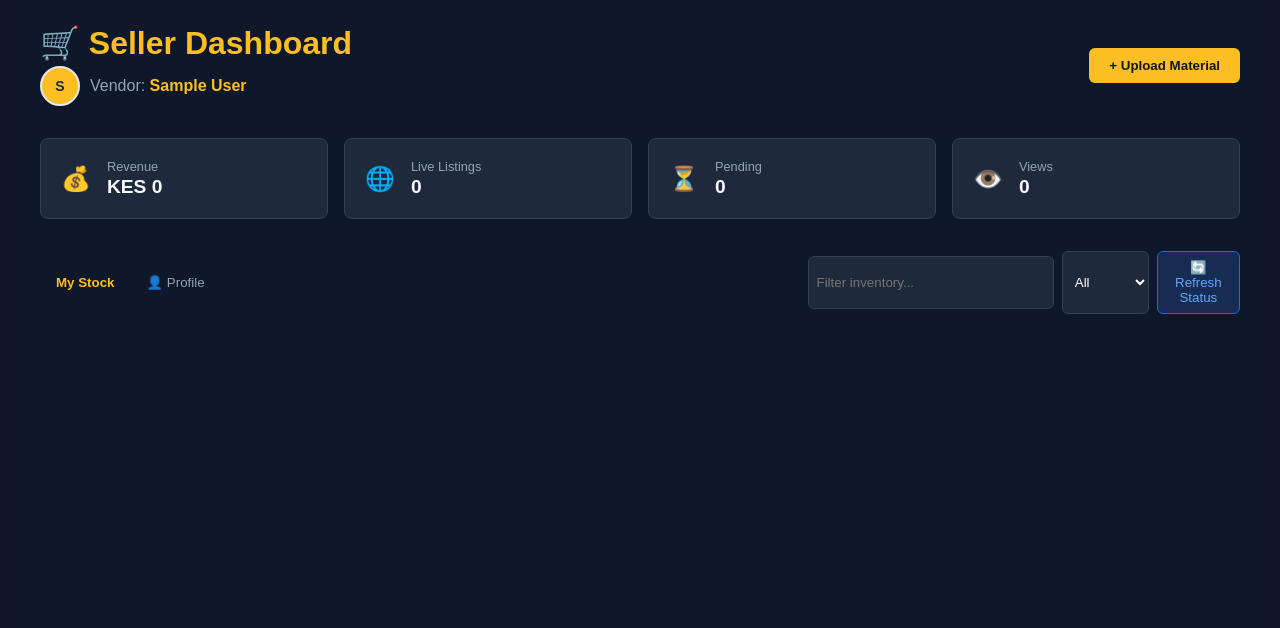
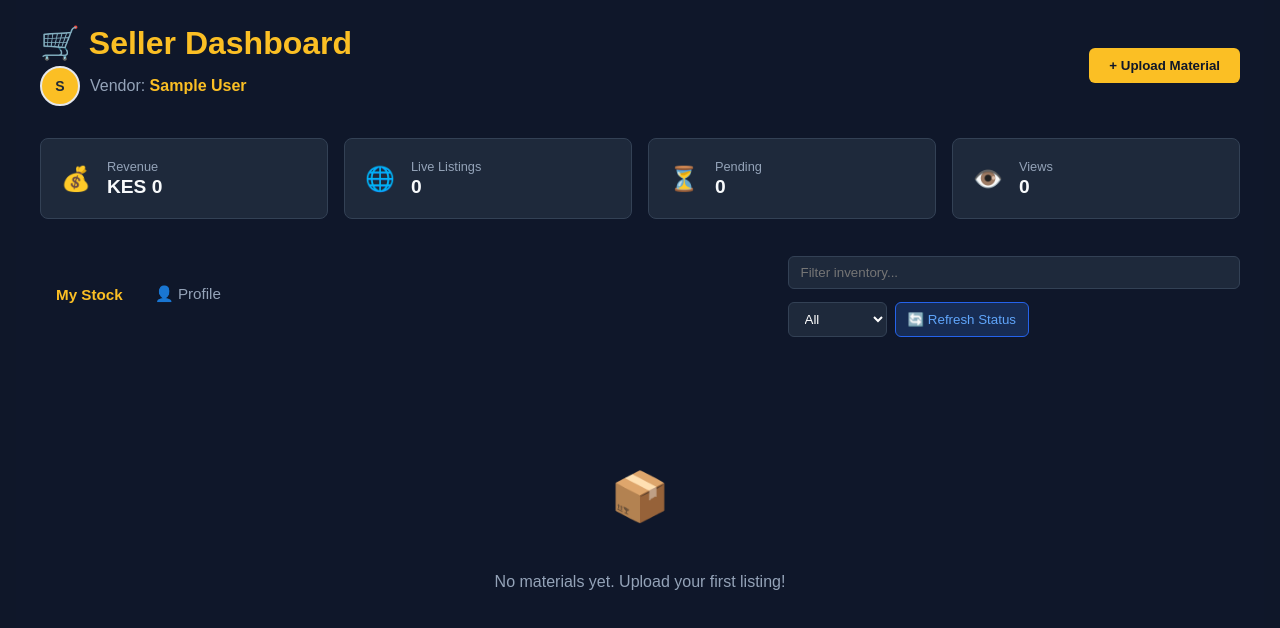
Before and after one commit to richard254120/axx-spaces-frontend, a React (Vite) app: page /seller-dashboard in a window 1280 px wide. Shown: the top 628 px of the page. Built offline with nearby package versions, Linux system fonts and the light colour scheme; sample sign-in values are in the browser's storage.

Commit message:
Force update

```diff
--- a/src/pages/SellerDashboard.jsx
+++ b/src/pages/SellerDashboard.jsx
@@ -16,11 +16,21 @@ const COUNTIES = [
 const CATEGORIES = ["Construction Materials","Furniture","Appliances","Electronics","Tools","Other"];
 const CONDITIONS = ["Like New","Good","Fair","Poor"];
 
+// ✅ FIXED: "active" is the single live status. "approved" alias added for any
+//    legacy documents already in the DB that were saved with the old status value.
 const STATUS_COLORS = {
-  pending: { bg: "rgba(251,191,36,0.15)", color: "#fbbf24", label: "⏳ Pending Approval" },
-  active: { bg: "rgba(34,197,94,0.15)", color: "#22c55e", label: "✅ Live" },
-  sold: { bg: "rgba(148,163,184,0.15)", color: "#94a3b8", label: "🏷️ Sold" },
-  archived: { bg: "rgba(239,68,68,0.15)", color: "#ef4444", label: "❌ Rejected" },
+  pending:  { bg: "rgba(251,191,36,0.15)",  color: "#fbbf24", label: "⏳ Pending Approval" },
+  active:   { bg: "rgba(34,197,94,0.15)",   color: "#22c55e", label: "✅ Live" },
+  approved: { bg: "rgba(34,197,94,0.15)",   color: "#22c55e", label: "✅ Live" }, // legacy alias
+  sold:     { bg: "rgba(148,163,184,0.15)", color: "#94a3b8", label: "🏷️ Sold" },
+  archived: { bg: "rgba(239,68,68,0.15)",   color: "#ef4444", label: "❌ Rejected" },
+};
+
+// ✅ Helper: normalise status so "approved" (old DB docs) shows the same as "active"
+const resolveStatus = (material) => {
+  const raw = material.status || "pending";
+  if (raw === "approved") return "active"; // treat legacy value as active
+  return raw;
 };
 
 export default function SellerDashboard() {
@@ -59,12 +69,14 @@ export default function SellerDashboard() {
 
   useEffect(() => {
     if (materials.length > 0) {
+      // ✅ FIXED: count live items using resolveStatus so both "active" and
+      //    legacy "approved" documents are counted correctly.
       const earnings = materials
-        .filter(m => m.status === "sold")
+        .filter(m => resolveStatus(m) === "sold")
         .reduce((sum, item) => sum + ((item.price || 0) * (item.quantity || 1)), 0);
 
-      const live = materials.filter(m => m.status === "active" || m.isVerified === true).length;
-      const pending = materials.filter(m => m.status === "pending" && !m.isVerified).length;
+      const live = materials.filter(m => resolveStatus(m) === "active").length;
+      const pending = materials.filter(m => resolveStatus(m) === "pending").length;
       const views = materials.reduce((sum, item) => sum + (item.views || 0), 0);
 
       setStats({ totalEarnings: earnings, liveItems: live, pendingReview: pending, totalViews: views });
@@ -138,10 +150,11 @@ export default function SellerDashboard() {
     fetchMyMaterials(token);
   };
 
+  // ✅ FIXED: use resolveStatus so filter dropdown works correctly for both
+  //    "active" (new) and "approved" (legacy) documents.
   const filteredMaterials = materials.filter((m) => {
     const matchesSearch = (m.title || "").toLowerCase().includes(searchQuery.toLowerCase());
-    let currentStatus = m.status || "pending";
-    if (m.isVerified && currentStatus === "pending") currentStatus = "active";
+    const currentStatus = resolveStatus(m);
     return matchesSearch && (statusFilter === "all" ? true : currentStatus === statusFilter);
   });
 
@@ -177,12 +190,20 @@ export default function SellerDashboard() {
         </div>
         {view === "listings" && (
           <div style={s.filterGroup}>
-            <input type="text" placeholder="Filter inventory..." value={searchQuery} onChange={(e) => setSearchQuery(e.target.value)} style={s.searchBar} />
+            <input
+              type="text"
+              placeholder="Filter inventory..."
+              value={searchQuery}
+              onChange={(e) => setSearchQuery(e.target.value)}
+              style={s.searchBar}
+            />
+            {/* ✅ FIXED: dropdown values now match resolveStatus() output ("active" not "approved") */}
             <select value={statusFilter} onChange={(e) => setStatusFilter(e.target.value)} style={s.statusDropdown}>
               <option value="all">All</option>
               <option value="active">Live</option>
               <option value="pending">Pending</option>
               <option value="sold">Sold</option>
+              <option value="archived">Rejected</option>
             </select>
             <button style={s.refreshBtn} onClick={() => fetchMyMaterials(token)}>🔄 Refresh Status</button>
           </div>
@@ -197,30 +218,59 @@ export default function SellerDashboard() {
           onUpdated={(u) => u && setSeller(u)}
         />
       ) : view === "listings" ? (
+        loading ? (
+          <div style={s.loadingBox}>
+            <div className="spinner"></div>
+            <p style={{ color: "#94a3b8", marginTop: "12px" }}>Loading your inventory...</p>
+          </div>
+        ) : filteredMaterials.length === 0 ? (
+          <div style={s.emptyBox}>
+            <p style={{ fontSize: "3rem" }}>📦</p>
+            <p style={{ color: "#94a3b8" }}>
+              {materials.length === 0
+                ? "No materials yet. Upload your first listing!"
+                : "No materials match your current filter."}
+            </p>
+          </div>
+        ) : (
           <div style={s.grid}>
             {filteredMaterials.map((m) => {
-            const currentStatus = m.isVerified && m.status === "pending" ? "active" : (m.status || "pending");
+              // ✅ FIXED: use resolveStatus so the card badge always shows correctly
+              const currentStatus = resolveStatus(m);
               const st = STATUS_COLORS[currentStatus] || STATUS_COLORS.pending;
               return (
                 <div key={m._id} style={s.card}>
                   <div style={s.cardImg}>
-                  {m.images?.[0] ? <img src={m.images[0]} alt="" style={s.img} /> : <div style={s.noImg}>📷 No Image</div>}
-                  <span style={{ ...s.statusBadge, background: st.bg, color: st.color }}>{st.label}</span>
+                    {m.images?.[0]
+                      ? <img src={m.images[0]} alt="" style={s.img} />
+                      : <div style={s.noImg}>📷 No Image</div>
+                    }
+                    <span style={{ ...s.statusBadge, background: st.bg, color: st.color }}>
+                      {st.label}
+                    </span>
                   </div>
                   <div style={s.cardBody}>
                     <h3 style={s.cardTitle}>{m.title}</h3>
                     <p style={s.cardPrice}>KES {m.price?.toLocaleString()}</p>
-                  <p style={s.cardMeta}>Qty: {m.quantity} • Location: {m.location}</p>
+                    <p style={s.cardMeta}>Qty: {m.quantity} • {m.location}, {m.county}</p>
                     <div style={s.cardBtns}>
-                    {currentStatus === "active" && <button style={s.soldBtn} onClick={() => handleMarkSold(m._id)}>Mark Sold</button>}
-                    <button style={s.deleteBtn} onClick={() => handleDelete(m._id)}>Delete</button>
+                      {currentStatus === "active" && (
+                        <button style={s.soldBtn} onClick={() => handleMarkSold(m._id)}>
+                          Mark Sold
+                        </button>
+                      )}
+                      <button style={s.deleteBtn} onClick={() => handleDelete(m._id)}>
+                        Delete
+                      </button>
                     </div>
                   </div>
                 </div>
               );
             })}
           </div>
+        )
       ) : (
+        /* ============ UPLOAD FORM ============ */
         <div style={s.formBox}>
           {error && <div style={s.errorMsg}>{error}</div>}
           {success && <div style={s.successMsg}>{success}</div>}
@@ -230,6 +280,9 @@ export default function SellerDashboard() {
               <option value="">Select Category</option>
               {CATEGORIES.map(c => <option key={c} value={c}>{c}</option>)}
             </select>
+            <select name="condition" value={form.condition} onChange={handleChange} style={s.input}>
+              {CONDITIONS.map(c => <option key={c} value={c}>{c}</option>)}
+            </select>
             <input name="price" type="number" placeholder="Price (KES)" value={form.price} onChange={handleChange} style={s.input} />
             <input name="quantity" type="number" placeholder="Quantity" value={form.quantity} onChange={handleChange} style={s.input} />
             <input name="location" placeholder="Specific Area (e.g. Westlands)" value={form.location} onChange={handleChange} style={s.input} />
@@ -237,10 +290,31 @@ export default function SellerDashboard() {
               <option value="">Select County</option>
               {COUNTIES.map(c => <option key={c} value={c}>{c}</option>)}
             </select>
-            <textarea name="description" placeholder="Description Details" value={form.description} onChange={handleChange} style={{ ...s.input, gridColumn: "1/-1" }} />
-            <input type="file" multiple accept="image/*" onChange={handleImages} style={{ ...s.input, gridColumn: "1/-1" }} />
+            <textarea
+              name="description"
+              placeholder="Description Details"
+              value={form.description}
+              onChange={handleChange}
+              rows={4}
+              style={{ ...s.input, gridColumn: "1/-1", resize: "vertical" }}
+            />
+            <div style={{ gridColumn: "1/-1" }}>
+              <label style={{ color: "#94a3b8", fontSize: "0.85rem", display: "block", marginBottom: "6px" }}>
+                Images (at least one required)
+              </label>
+              <input type="file" multiple accept="image/*" onChange={handleImages} style={{ ...s.input }} />
+              {previews.length > 0 && (
+                <div style={s.previews}>
+                  {previews.map((p, i) => (
+                    <img key={i} src={p} alt="" style={s.previewImg} />
+                  ))}
                 </div>
-          <button style={s.submitBtn} onClick={handleSubmit} disabled={submitLoading}>{submitLoading ? "Processing..." : "Publish Material"}</button>
+              )}
+            </div>
+          </div>
+          <button style={s.submitBtn} onClick={handleSubmit} disabled={submitLoading}>
+            {submitLoading ? "Publishing..." : "Publish Material"}
+          </button>
         </div>
       )}
     </div>
@@ -249,7 +323,7 @@ export default function SellerDashboard() {
 
 const s = {
   page: { maxWidth: "1200px", margin: "0 auto", padding: "24px", background: "#0f172a", minHeight: "100vh", fontFamily: "sans-serif", color: "#f8fafc" },
-  topBar: { display: "flex", justifyContent: "space-between", alignItems: "center", marginBottom: "32px" },
+  topBar: { display: "flex", justifyContent: "space-between", alignItems: "center", marginBottom: "32px", flexWrap: "wrap", gap: "12px" },
   topTitle: { margin: 0, color: "#fbbf24" },
   topSub: { margin: "4px 0 0 0", color: "#94a3b8" },
   uploadBtn: { padding: "10px 20px", background: "#fbbf24", color: "#0f172a", border: "none", borderRadius: "6px", fontWeight: "bold", cursor: "pointer" },
@@ -260,17 +334,17 @@ const s = {
   statVal: { fontSize: "1.2rem", fontWeight: "bold", marginTop: "2px" },
   controlsRow: { display: "flex", justifyContent: "space-between", alignItems: "center", marginBottom: "24px", flexWrap: "wrap", gap: "12px" },
   tabs: { display: "flex" },
-  tab: { padding: "8px 16px", background: "transparent", border: "none", color: "#94a3b8", cursor: "pointer" },
+  tab: { padding: "8px 16px", background: "transparent", border: "none", color: "#94a3b8", cursor: "pointer", fontSize: "0.95rem" },
   activeTab: { color: "#fbbf24", fontWeight: "bold" },
-  filterGroup: { display: "flex", gap: "8px" },
-  searchBar: { padding: "8px", background: "#1e293b", border: "1px solid #334155", borderRadius: "6px", color: "#fff" },
-  statusDropdown: { padding: "8px", background: "#1e293b", border: "1px solid #334155", borderRadius: "6px", color: "#fff" },
+  filterGroup: { display: "flex", gap: "8px", flexWrap: "wrap" },
+  searchBar: { padding: "8px 12px", background: "#1e293b", border: "1px solid #334155", borderRadius: "6px", color: "#fff" },
+  statusDropdown: { padding: "8px 12px", background: "#1e293b", border: "1px solid #334155", borderRadius: "6px", color: "#fff" },
   refreshBtn: { padding: "8px 12px", background: "rgba(59,130,246,0.2)", color: "#60a5fa", border: "1px solid #2563eb", borderRadius: "6px", cursor: "pointer" },
   grid: { display: "grid", gridTemplateColumns: "repeat(auto-fill, minmax(260px, 1fr))", gap: "24px" },
   card: { background: "#1e293b", border: "1px solid #334155", borderRadius: "8px", overflow: "hidden" },
   cardImg: { position: "relative", height: "160px", background: "#0f172a" },
   img: { width: "100%", height: "100%", objectFit: "cover" },
-  noImg: { height: "100%", display: "flex", alignItems: "center", justifyContent: "center", color: "#475569" },
+  noImg: { height: "100%", display: "flex", alignItems: "center", justifyContent: "center", color: "#475569", fontSize: "2rem" },
   statusBadge: { position: "absolute", top: "8px", left: "8px", padding: "4px 8px", borderRadius: "4px", fontSize: "0.75rem", fontWeight: "bold" },
   cardBody: { padding: "16px" },
   cardTitle: { margin: "0 0 8px 0", fontSize: "1rem" },
@@ -281,12 +355,19 @@ const s = {
   deleteBtn: { flex: 1, padding: "6px", background: "rgba(239,68,68,0.2)", color: "#f87171", border: "1px solid #ef4444", borderRadius: "4px", cursor: "pointer" },
   formBox: { background: "#1e293b", padding: "24px", borderRadius: "8px", border: "1px solid #334155" },
   formGrid: { display: "grid", gridTemplateColumns: "1fr 1fr", gap: "16px", marginBottom: "20px" },
-  input: { width: "100%", padding: "10px", background: "#0f172a", border: "1px solid #334155", borderRadius: "6px", color: "#fff" },
-  submitBtn: { padding: "10px 24px", background: "#fbbf24", color: "#0f172a", border: "none", borderRadius: "6px", fontWeight: "bold", cursor: "pointer" },
+  input: { width: "100%", padding: "10px", background: "#0f172a", border: "1px solid #334155", borderRadius: "6px", color: "#fff", boxSizing: "border-box", fontFamily: "sans-serif" },
+  submitBtn: { padding: "10px 24px", background: "#fbbf24", color: "#0f172a", border: "none", borderRadius: "6px", fontWeight: "bold", cursor: "pointer", fontSize: "1rem" },
   errorMsg: { background: "rgba(239,68,68,0.2)", padding: "10px", borderRadius: "6px", color: "#f87171", marginBottom: "16px" },
-  successMsg: { background: "rgba(34,197,94,0.2)", padding: "10px", borderRadius: "6px", color: "#4ade80", marginBottom: "16px" }
+  successMsg: { background: "rgba(34,197,94,0.2)", padding: "10px", borderRadius: "6px", color: "#4ade80", marginBottom: "16px" },
+  loadingBox: { display: "flex", flexDirection: "column", alignItems: "center", padding: "60px 20px" },
+  emptyBox: { textAlign: "center", padding: "60px 20px" },
+  previews: { display: "flex", gap: "8px", flexWrap: "wrap", marginTop: "12px" },
+  previewImg: { width: "80px", height: "80px", objectFit: "cover", borderRadius: "6px", border: "1px solid #334155" },
 };
 
 const css = `
+  @keyframes spin { to { transform: rotate(360deg); } }
+  .spinner { width: 36px; height: 36px; border: 3px solid #334155; border-top-color: #fbbf24; border-radius: 50%; animation: spin 0.8s linear infinite; }
   input:focus, select:focus, textarea:focus { border-color: #fbbf24 !important; outline: none; }
+  button:hover:not(:disabled) { opacity: 0.85; }
 `;
```
Lines whose indentation alone changed are shown as unchanged.
